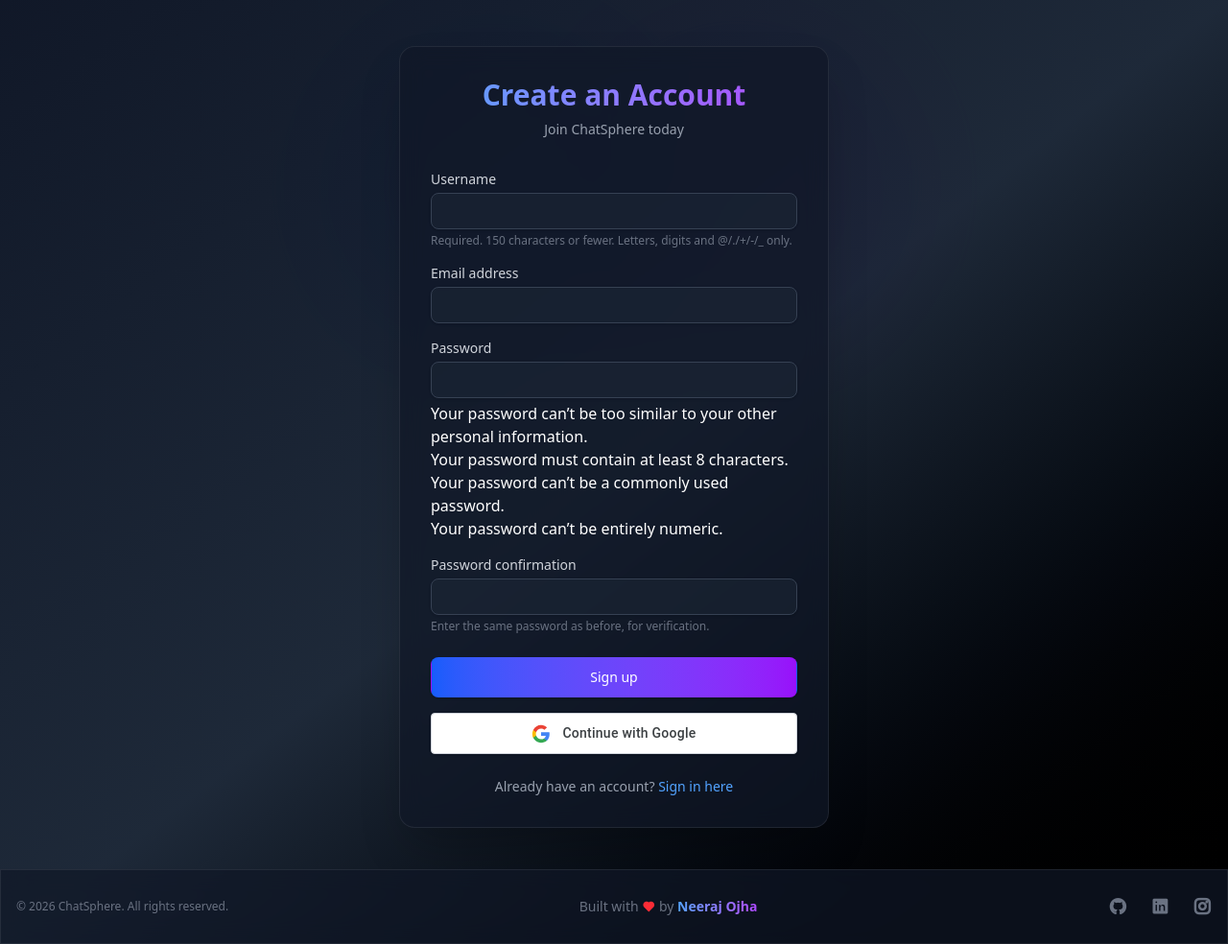
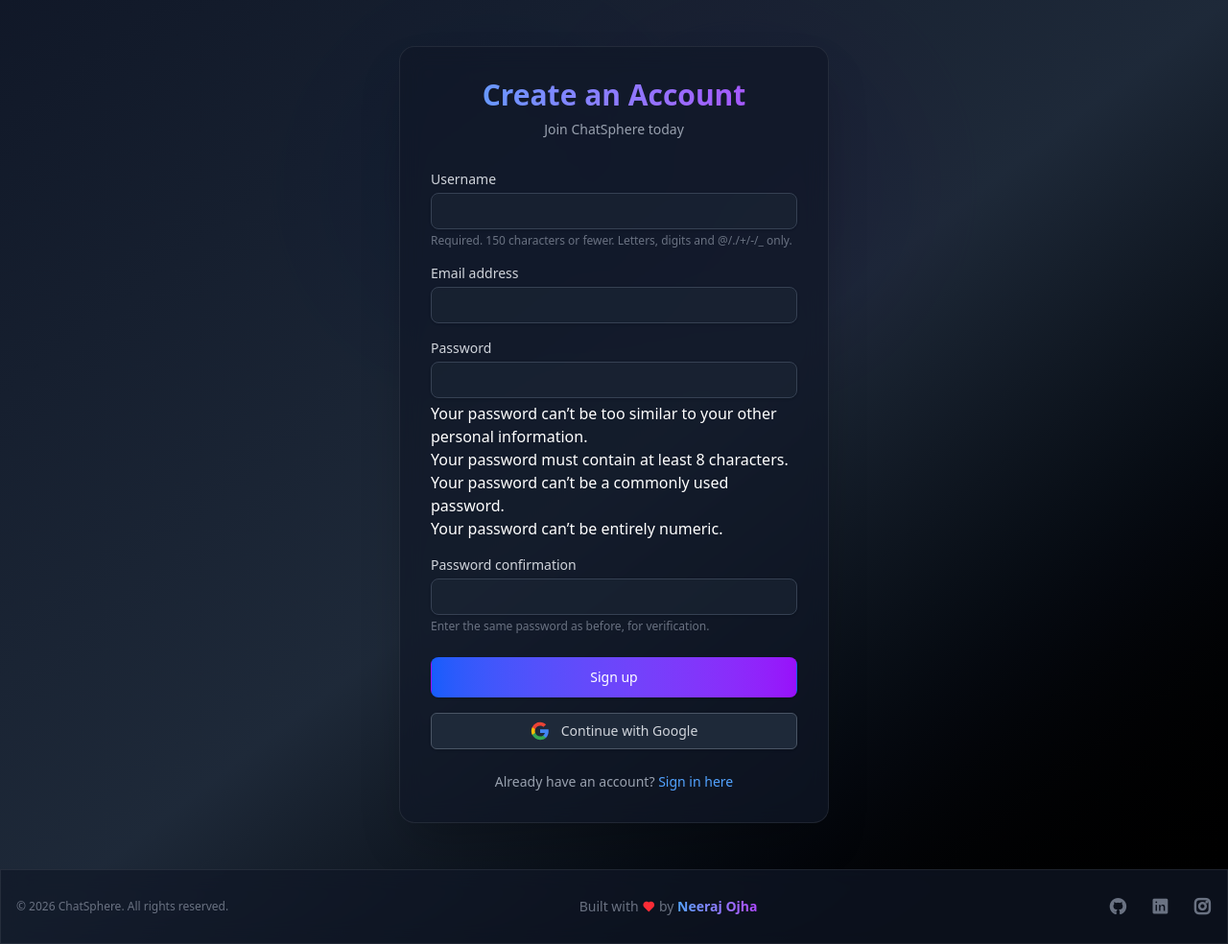
Before and after one commit to neerajojha1855/chat-sphere, a Django app: page /users/signup/ in a window 1280 px wide. Shown: the whole page at 96% size. Run offline with Django 5.2, Linux system fonts and the light colour scheme; style sheets or scripts are compiled from the project's sources; some libraries are stand-ins or nearby versions.

Commit message:
feat: styled the signin with google button

```diff
--- a/templates/users/login.html
+++ b/templates/users/login.html
@@ -51,8 +51,7 @@
 
                 <div class="mt-4">
                     <button type="button" onclick="signInWithGoogle()"
-                        class="w-full flex items-center justify-center py-2.5 px-4 bg-white rounded border border-gray-300 shadow-sm hover:bg-gray-50 hover:shadow-lg hover:border-blue-400 transform hover:-translate-y-[1px] transition-all duration-200 focus:outline-none focus:ring-2 focus:ring-offset-2 focus:ring-blue-500"
-                        style="font-family: 'Roboto', sans-serif; color: #3c4043; font-weight: 500; font-size: 14px; letter-spacing: 0.25px;">
+                        class="w-full flex items-center justify-center py-2 px-4 border border-gray-600 rounded-md shadow-sm text-sm font-medium text-gray-300 bg-gray-800 hover:bg-gray-700 focus:outline-none focus:ring-2 focus:ring-offset-2 focus:ring-gray-500 focus:ring-offset-gray-900 transition-colors">
                         <svg class="h-5 w-5 mr-3" aria-hidden="true" viewBox="0 0 24 24" fill="currentColor" xmlns="http://www.w3.org/2000/svg">
                             <path d="M22.56 12.25c0-.78-.07-1.53-.2-2.25H12v4.26h5.92c-.26 1.37-1.04 2.53-2.21 3.31v2.77h3.57c2.08-1.92 3.28-4.74 3.28-8.09z" fill="#4285F4"/>
                             <path d="M12 23c2.97 0 5.46-.98 7.28-2.66l-3.57-2.77c-.98.66-2.23 1.06-3.71 1.06-2.86 0-5.29-1.93-6.16-4.53H2.18v2.84C3.99 20.53 7.7 23 12 23z" fill="#34A853"/>
--- a/templates/users/signup.html
+++ b/templates/users/signup.html
@@ -54,8 +54,7 @@
 
                 <div class="mt-4">
                     <button type="button" onclick="signInWithGoogle()"
-                        class="w-full flex items-center justify-center py-2.5 px-4 bg-white rounded border border-gray-300 shadow-sm hover:bg-gray-50 hover:shadow-lg hover:border-blue-400 transform hover:-translate-y-[1px] transition-all duration-200 focus:outline-none focus:ring-2 focus:ring-offset-2 focus:ring-blue-500"
-                        style="font-family: 'Roboto', sans-serif; color: #3c4043; font-weight: 500; font-size: 14px; letter-spacing: 0.25px;">
+                        class="w-full flex items-center justify-center py-2 px-4 border border-gray-600 rounded-md shadow-sm text-sm font-medium text-gray-300 bg-gray-800 hover:bg-gray-700 focus:outline-none focus:ring-2 focus:ring-offset-2 focus:ring-gray-500 focus:ring-offset-gray-900 transition-colors">
                         <svg class="h-5 w-5 mr-3" aria-hidden="true" viewBox="0 0 24 24" fill="currentColor" xmlns="http://www.w3.org/2000/svg">
                             <path d="M22.56 12.25c0-.78-.07-1.53-.2-2.25H12v4.26h5.92c-.26 1.37-1.04 2.53-2.21 3.31v2.77h3.57c2.08-1.92 3.28-4.74 3.28-8.09z" fill="#4285F4"/>
                             <path d="M12 23c2.97 0 5.46-.98 7.28-2.66l-3.57-2.77c-.98.66-2.23 1.06-3.71 1.06-2.86 0-5.29-1.93-6.16-4.53H2.18v2.84C3.99 20.53 7.7 23 12 23z" fill="#34A853"/>
```
Also changed, not shown: 1 other file.
